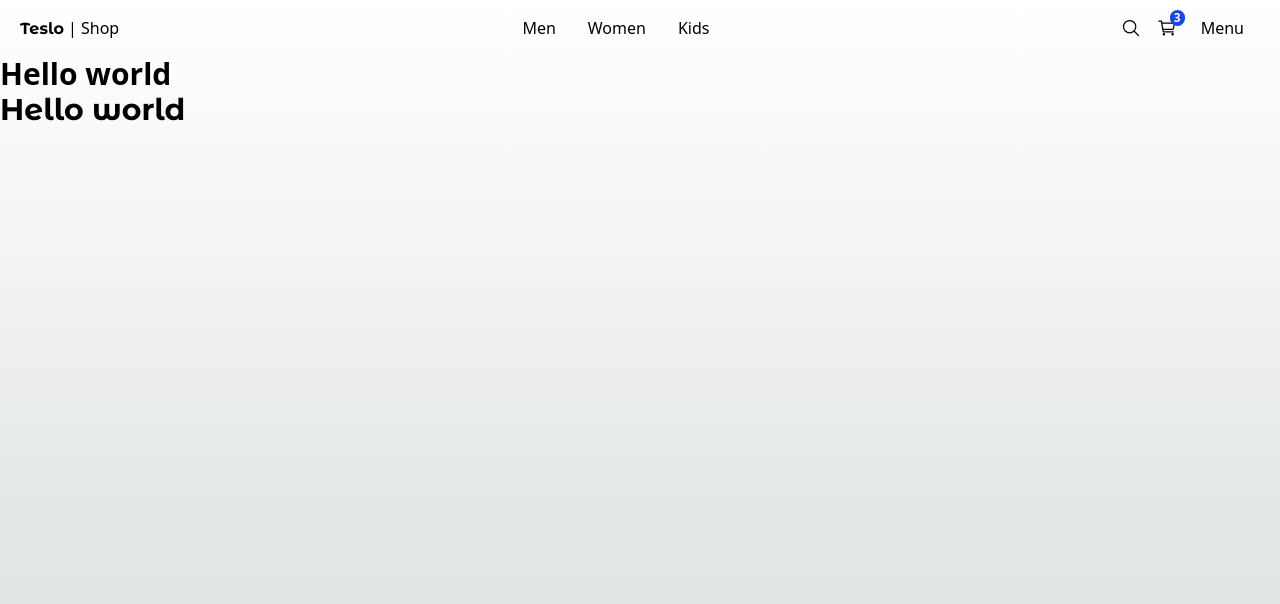
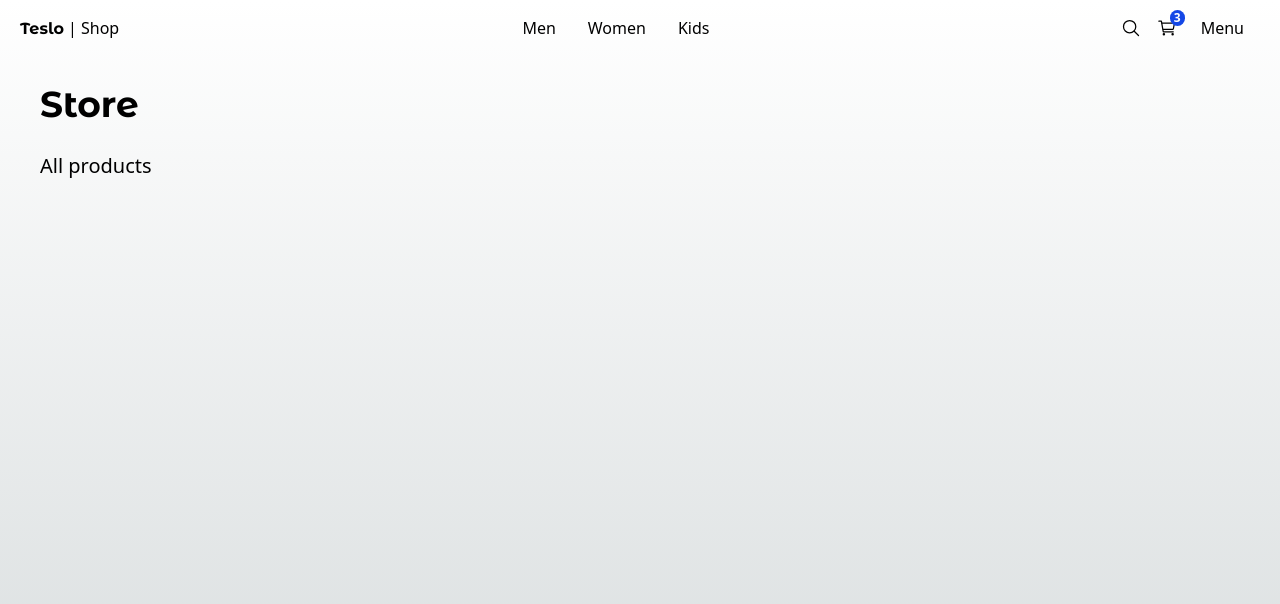
Before and after one commit to moive/teslo-shop-next-h, a Next.js app: page / in a window 1280 px wide. Shown: the top 604 px of the page. Built offline with nearby package versions, Linux system fonts and the light colour scheme.

Commit message:
chore(title): add title component

```diff
--- a/src/app/(shop)/layout.tsx
+++ b/src/app/(shop)/layout.tsx
@@ -4,7 +4,7 @@
   return (
     <main className="min-h-screen">
       <TopMenu />
-      {children}
+      <div className="px-0 sm:px-10">{children}</div>
     </main>
   );
 }
--- a/src/app/(shop)/page.tsx
+++ b/src/app/(shop)/page.tsx
@@ -1,12 +1,9 @@
-import { titleFont } from "@/config/fonts";
+import { Title } from "@/components";
 
 export default function Home() {
   return (
-    <div>
-      <h1 className="text-3xl font-semibold">Hello world</h1>
-      <h1 className={`text-3xl font-semibold ${titleFont.className}`}>
-        Hello world
-      </h1>
-    </div>
+    <>
+      <Title title="Store" subtitle="All products" className="mb-2" />
+    </>
   );
 }
--- a/src/components/index.ts
+++ b/src/components/index.ts
@@ -1,2 +1,3 @@
+export * from "./ui/not-found/PageNotFound";
+export * from "./ui/title/Title";
 export * from "./ui/top-menu/TopMenu";
-export * from "./ui/not-found/PageNotFound";
--- /dev/null
+++ b/src/components/ui/title/Title.tsx
@@ -0,0 +1,20 @@
+import { titleFont } from "@/config/fonts";
+
+interface Props {
+  title: string;
+  subtitle?: string;
+  className?: string;
+}
+
+export const Title = ({ title, subtitle, className }: Props) => {
+  return (
+    <div className={`mt-3 ${className}`}>
+      <h1
+        className={`${titleFont.className} antialiased text-4xl font-semibold my-7`}
+      >
+        {title}
+      </h1>
+      {subtitle && <h3 className="text-xl mb-5">{subtitle}</h3>}
+    </div>
+  );
+};
```
